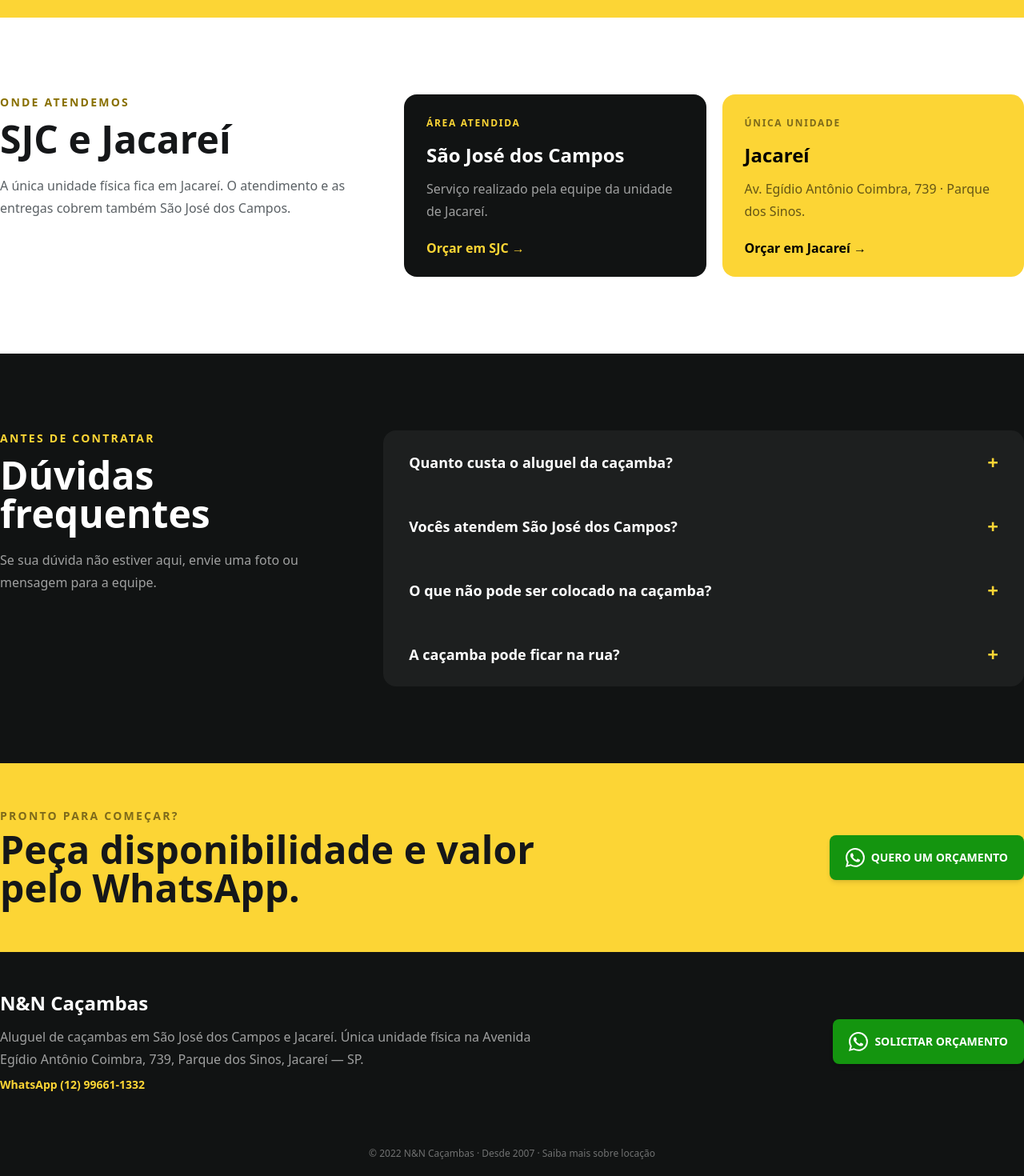
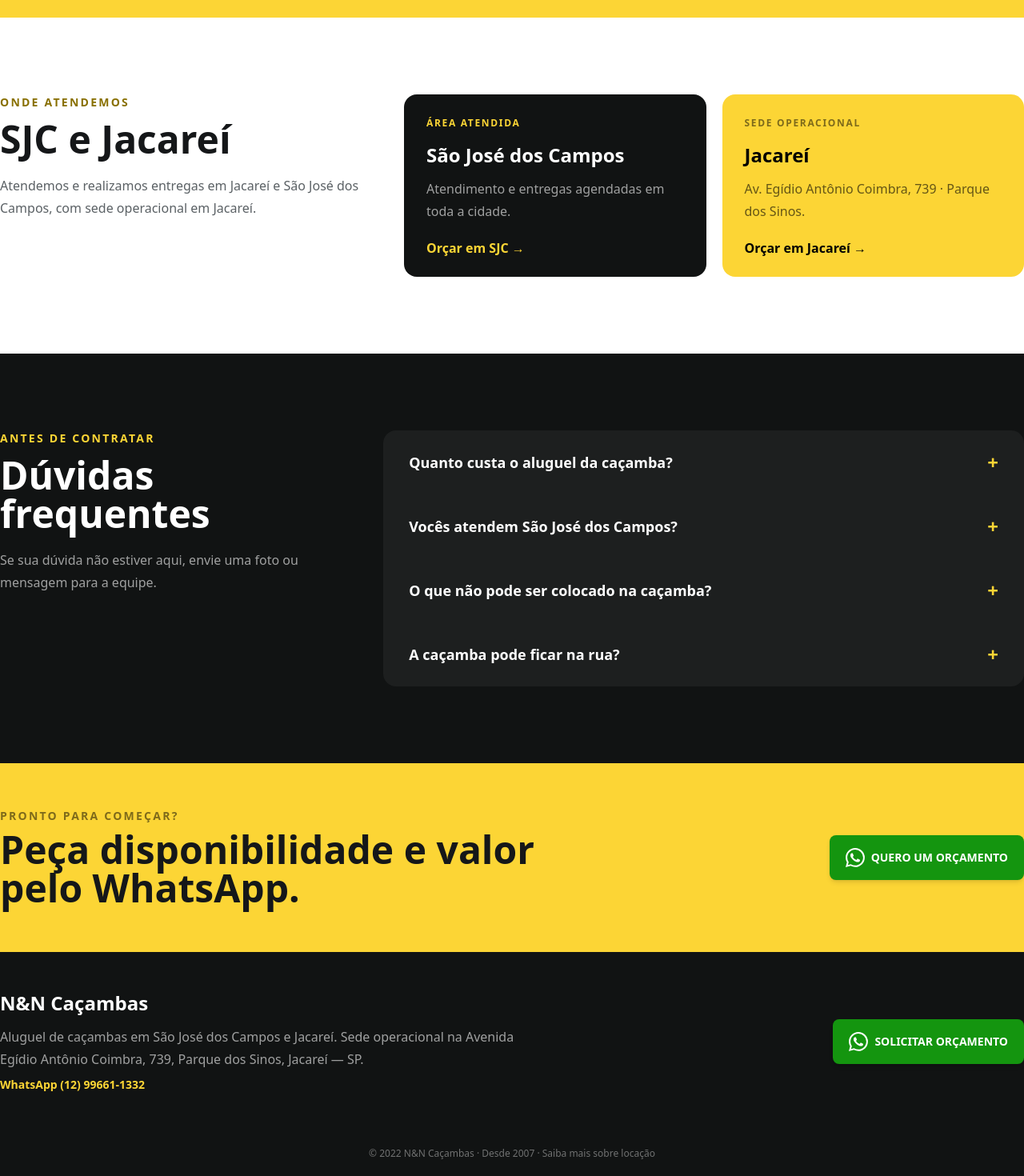
Before and after one commit to brunoksato/nncacambas, a Next.js app: page / in a window 1280 px wide. Shown: the part 2818-4288 px from the top of the page at 80% size. Built offline with nearby package versions, Linux system fonts and the light colour scheme.

Commit message:
refactor: emphasize service across SJC and Jacarei

```diff
--- a/src/components/SalesFooter/index.tsx
+++ b/src/components/SalesFooter/index.tsx
@@ -9,8 +9,8 @@
         <div>
           <p className="text-2xl font-extrabold">N&N Caçambas</p>
           <p className="mt-3 max-w-2xl leading-7 text-white/60">
-            Aluguel de caçambas em São José dos Campos e Jacareí. Única unidade física na Avenida
-            Egídio Antônio Coimbra, 739, Parque dos Sinos, Jacareí — SP.
+            Aluguel de caçambas em São José dos Campos e Jacareí. Sede operacional na Avenida Egídio
+            Antônio Coimbra, 739, Parque dos Sinos, Jacareí — SP.
           </p>
           <p className="mt-2 text-sm font-bold text-[#fcd535]">WhatsApp {WHATSAPP_DISPLAY}</p>
         </div>
--- a/src/modules/home/components/Company/index.tsx
+++ b/src/modules/home/components/Company/index.tsx
@@ -31,7 +31,7 @@
             Consolidada em 2007, a N&N atende empresas, obras residenciais e reformas com locação de
             caçambas e caminhões. A empresa mantém o cadastro 19 na Urbam, frota própria revisada e
             destinação dos resíduos em usinas credenciadas, com documentação do descarte. O
-            atendimento cobre São José dos Campos e Jacareí. A única unidade física fica em Jacareí,
+            atendimento cobre São José dos Campos e Jacareí. A sede operacional fica em Jacareí,
             onde a N&N opera desde 2012.
           </p>
           <CallToAction placement="empresa_home" />
--- a/src/modules/home/components/sectionMap/index.tsx
+++ b/src/modules/home/components/sectionMap/index.tsx
@@ -21,7 +21,7 @@
           </p>
           <h3 className="mt-4 text-3xl font-extrabold">São José dos Campos</h3>
           <p className="mt-3 leading-7 text-white/65">
-            Entrega e retirada agendadas pela unidade de Jacareí.
+            Entrega e retirada agendadas com atendimento dedicado à cidade.
           </p>
           <p className="mt-6 font-bold text-[#fcd535]">Ver atendimento em SJC →</p>
         </Link>
@@ -30,7 +30,7 @@
           className="group rounded-2xl bg-[#fcd535] p-7 text-black transition hover:-translate-y-1 hover:shadow-xl"
         >
           <p className="text-sm font-bold uppercase tracking-wider text-black/55">
-            Única unidade · Jacareí
+            Sede operacional · Jacareí
           </p>
           <h3 className="mt-4 text-3xl font-extrabold">Jacareí</h3>
           <p className="mt-3 leading-7 text-black/65">
--- a/src/modules/home/screens/Main/index.tsx
+++ b/src/modules/home/screens/Main/index.tsx
@@ -26,7 +26,7 @@
   },
   {
     question: `Vocês atendem São José dos Campos?`,
-    answer: `Sim. Atendemos São José dos Campos e Jacareí. A única unidade física da N&N fica em Jacareí.`,
+    answer: `Sim. Atendemos São José dos Campos e Jacareí, com sede operacional em Jacareí.`,
   },
   {
     question: `O que não pode ser colocado na caçamba?`,
@@ -219,8 +219,8 @@
               </p>
               <h2 className="mt-3 text-4xl font-black leading-tight md:text-5xl">SJC e Jacareí</h2>
               <p className="mt-5 leading-7 text-[#5b6165]">
-                A única unidade física fica em Jacareí. O atendimento e as entregas cobrem também
-                São José dos Campos.
+                Atendemos e realizamos entregas em Jacareí e São José dos Campos, com sede
+                operacional em Jacareí.
               </p>
             </div>
             <div className="grid gap-5 sm:grid-cols-2">
@@ -233,7 +233,7 @@
                 </p>
                 <h3 className="mt-4 text-2xl font-black">São José dos Campos</h3>
                 <p className="mt-3 leading-7 text-white/60">
-                  Serviço realizado pela equipe da unidade de Jacareí.
+                  Atendimento e entregas agendadas em toda a cidade.
                 </p>
                 <p className="mt-6 font-black text-[#fcd535]">Orçar em SJC →</p>
               </Link>
@@ -242,7 +242,7 @@
                 className="rounded-2xl bg-[#fcd535] p-7 text-black transition hover:-translate-y-1 hover:shadow-xl"
               >
                 <p className="text-xs font-black uppercase tracking-[0.14em] text-black/50">
-                  Única unidade
+                  Sede operacional
                 </p>
                 <h3 className="mt-4 text-2xl font-black">Jacareí</h3>
                 <p className="mt-3 leading-7 text-black/60">
--- a/src/modules/landing/screens/CityLanding/index.tsx
+++ b/src/modules/landing/screens/CityLanding/index.tsx
@@ -42,9 +42,9 @@
 export default function CityLanding({ city, slug, localProof }: CityLandingConfig) {
   const isJacarei = city === `Jacareí`;
   const isRegional = city === `SJC e Jacareí`;
-  let serviceHeading = `Atendimento em SJC, com base em Jacareí`;
-  if (isJacarei) serviceHeading = `Única unidade da N&N em Jacareí`;
-  if (isRegional) serviceHeading = `Atendimento nas duas cidades, com base em Jacareí`;
+  let serviceHeading = `Atendimento de caçambas em SJC`;
+  if (isJacarei) serviceHeading = `Atendimento de caçambas em Jacareí`;
+  if (isRegional) serviceHeading = `Atendimento local em SJC e Jacareí`;
   const canonical = `https://www.nncacambas.com.br/${slug}`;
   const title = `Aluguel de Caçamba em ${city} | N&N Caçambas`;
   const description = `Aluguel de caçamba para obras, reformas e empresas em ${city}. Frota própria, descarte documentado e atendimento desde 2007. Peça seu orçamento.`;
@@ -263,13 +263,14 @@
                 <h2 className="mt-3 text-3xl font-extrabold md:text-5xl">{serviceHeading}</h2>
                 <p className="mt-5 leading-7 text-[#5b6165]">
                   A N&N atua desde 2007, mantém frota própria revisada, caçambas sinalizadas e
-                  documentação do descarte. A única unidade física fica em Jacareí.
+                  documentação do descarte. A sede operacional fica em Jacareí e o atendimento cobre
+                  as duas cidades.
                 </p>
               </div>
               <div className="grid gap-4 sm:grid-cols-2">
                 <div className="rounded-2xl bg-[#f7f7f5] p-7 sm:col-span-2">
                   <p className="text-sm font-bold uppercase tracking-wider text-[#746000]">
-                    Única unidade — Jacareí
+                    Sede operacional — Jacareí
                   </p>
                   <address className="mt-3 not-italic text-xl font-bold leading-8">
                     {unitAddress.street}
--- a/src/pages/aluguel-de-cacamba-jacarei.tsx
+++ b/src/pages/aluguel-de-cacamba-jacarei.tsx
@@ -5,7 +5,7 @@
   <CityLanding
     city="Jacareí"
     slug="aluguel-de-cacamba-jacarei"
-    localProof="Única unidade da N&N, em Jacareí, desde 2012."
+    localProof="Sede operacional em Jacareí, com atendimento local desde 2012."
   />
 );
 
--- a/src/pages/aluguel-de-cacamba-sjc.tsx
+++ b/src/pages/aluguel-de-cacamba-sjc.tsx
@@ -5,7 +5,7 @@
   <CityLanding
     city="São José dos Campos"
     slug="aluguel-de-cacamba-sjc"
-    localProof="Atendimento em SJC realizado pela unidade de Jacareí."
+    localProof="Atendimento em SJC com frota própria, entrega agendada e suporte da sede em Jacareí."
   />
 );
 
--- a/src/pages/aluguel-de-cacamba.tsx
+++ b/src/pages/aluguel-de-cacamba.tsx
@@ -5,7 +5,7 @@
   <CityLanding
     city="SJC e Jacareí"
     slug="aluguel-de-cacamba"
-    localProof="Única unidade em Jacareí, com entrega agendada também em São José dos Campos."
+    localProof="Atendimento em Jacareí e SJC, com frota própria e sede operacional em Jacareí."
   />
 );
 
--- a/src/pages/index.tsx
+++ b/src/pages/index.tsx
@@ -36,7 +36,7 @@
       ],
       [
         `Vocês atendem São José dos Campos?`,
-        `Sim. A N&N atende São José dos Campos e Jacareí e possui uma única unidade física em Jacareí.`,
+        `Sim. A N&N atende São José dos Campos e Jacareí, com sede operacional em Jacareí.`,
       ],
       [
         `A caçamba pode ficar na rua?`,
```
